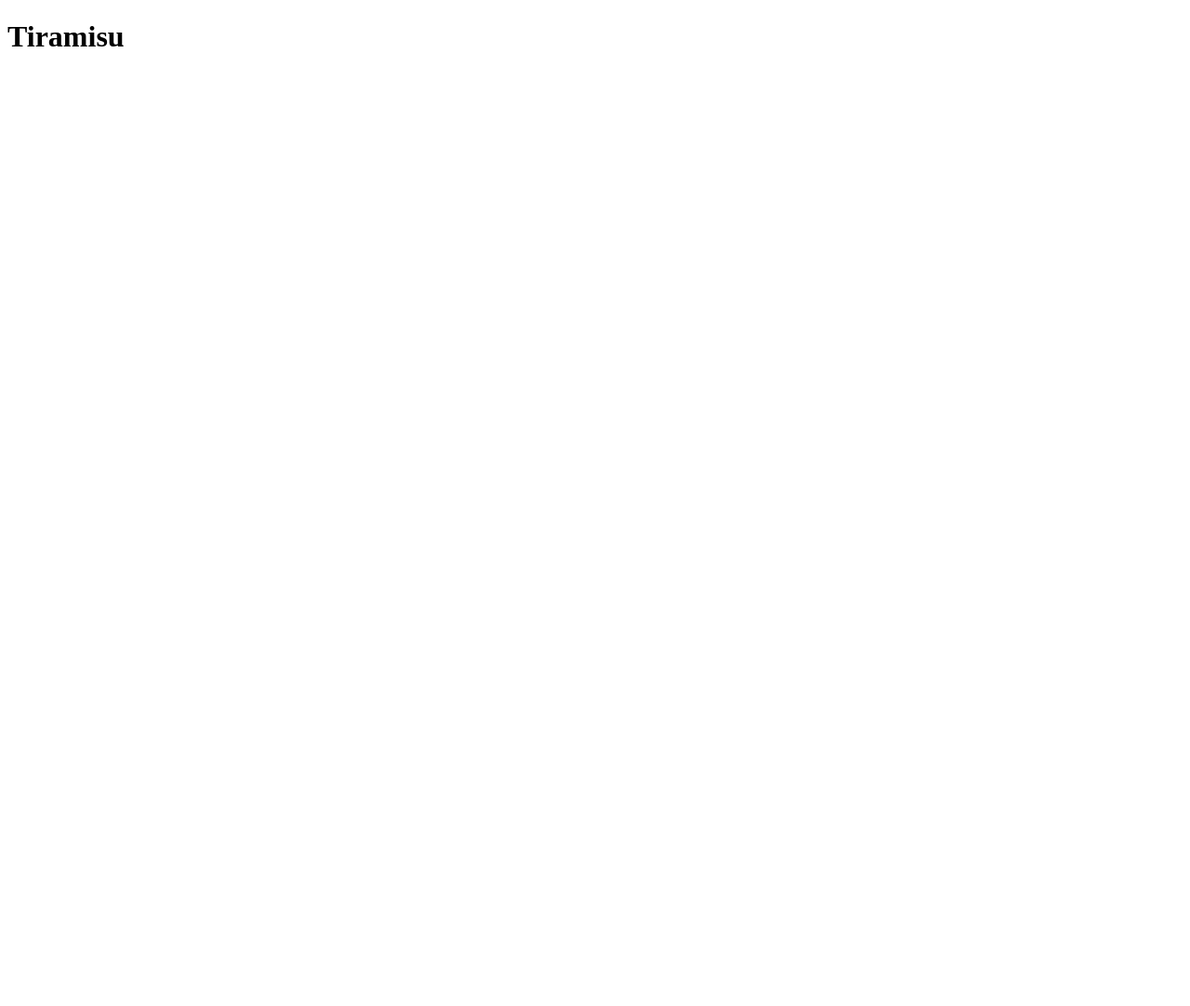
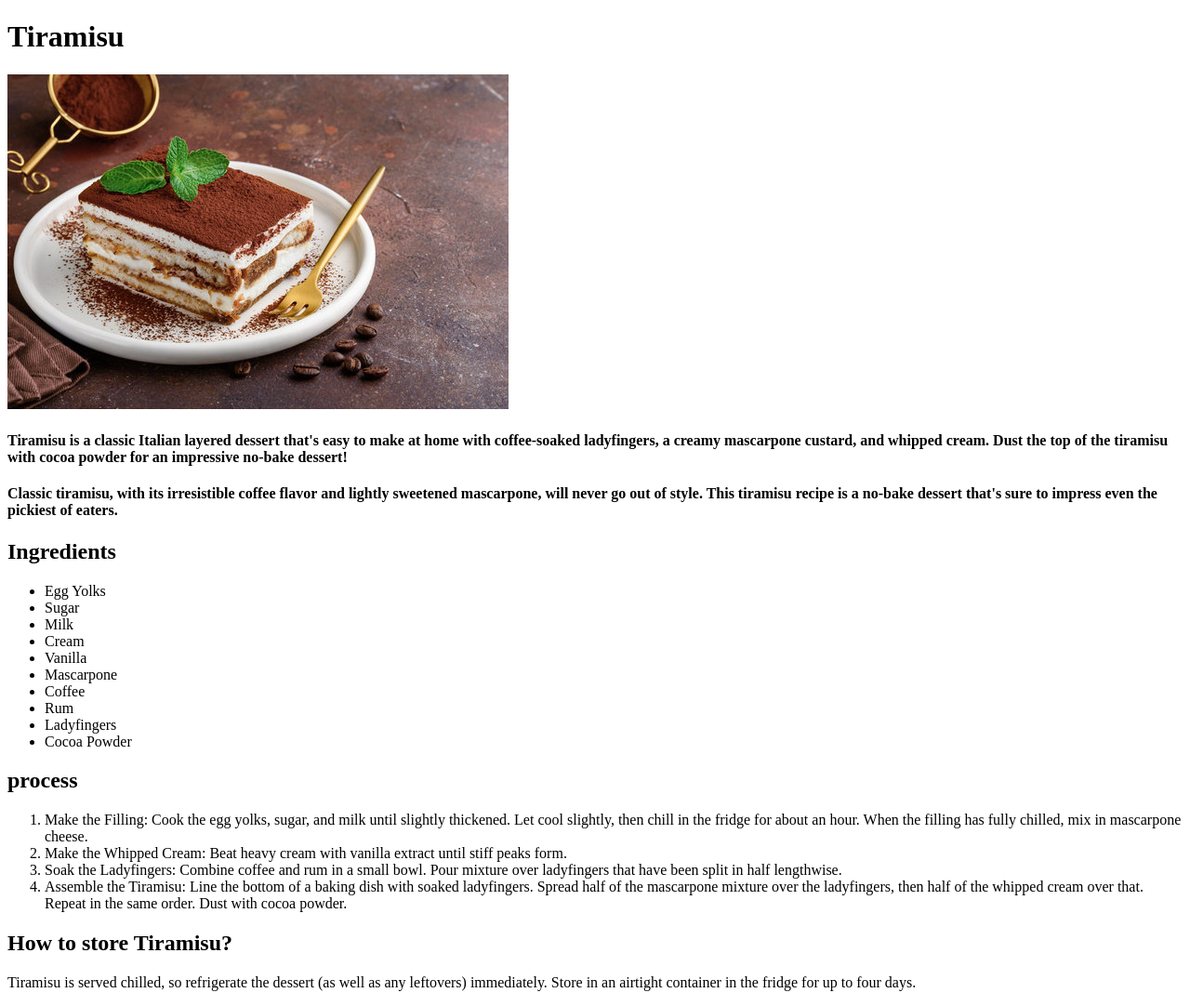
Before and after one commit to Meistar/odin-recipes, a plain HTML site: page recipes/tiramisu.html in a window 1280 px wide. Shown: the whole page at 93% size. Before the commit the page ends 800 px from the top, so only its background shows below. Drawn offline with Linux system fonts and the light colour scheme.

Commit message:
Finished, added 2 more recipes and pics

```diff
--- a/recipes/tiramisu.html
+++ b/recipes/tiramisu.html
@@ -7,5 +7,45 @@
 </head>
 <body>
     <h1>Tiramisu</h1>
+
+    <img src="../RecipePics/tiramisu.jpg" alt="Tiramisu">
+
+    <p>
+        <h4>
+            Tiramisu is a classic Italian layered dessert that's easy to make at home with coffee-soaked ladyfingers, a creamy mascarpone custard, and whipped cream. Dust the top of the tiramisu with cocoa powder for an impressive no-bake dessert!
+        </h4>
+    </p>
+
+    <p>
+        <h4>
+            Classic tiramisu, with its irresistible coffee flavor and lightly sweetened mascarpone, will never go out of style. This tiramisu recipe is a no-bake dessert that's sure to impress even the pickiest of eaters.
+        </h4>
+    </p>
+
+    <h2>Ingredients</h2>
+    <ul>
+        <li>Egg Yolks</li>
+        <li>Sugar</li>
+        <li>Milk</li>
+        <li>Cream</li>
+        <li>Vanilla</li>
+        <li>Mascarpone</li>
+        <li>Coffee</li>
+        <li>Rum</li>
+        <li>Ladyfingers</li>
+        <li>Cocoa Powder</li>
+
+    </ul>
+
+    <h2>process</h2>
+    <ol>
+        <li>Make the Filling: Cook the egg yolks, sugar, and milk until slightly thickened. Let cool slightly, then chill in the fridge for about an hour. When the filling has fully chilled, mix in mascarpone cheese.</li>
+        <li>Make the Whipped Cream: Beat heavy cream with vanilla extract until stiff peaks form.</li>
+        <li>Soak the Ladyfingers: Combine coffee and rum in a small bowl. Pour mixture over ladyfingers that have been split in half lengthwise.</li>
+        <li>Assemble the Tiramisu: Line the bottom of a baking dish with soaked ladyfingers. Spread half of the mascarpone mixture over the ladyfingers, then half of the whipped cream over that. Repeat in the same order. Dust with cocoa powder.</li>
+     </ol>
+
+     <h2>How to store Tiramisu?</h2>
+     <p>Tiramisu is served chilled, so refrigerate the dessert (as well as any leftovers) immediately. Store in an airtight container in the fridge for up to four days. </p>
 </body>
 </html>
```
Also changed, not shown: index.html (+5 -0 lines), recipes/mapo-tofu.html (+27 -0 lines).
